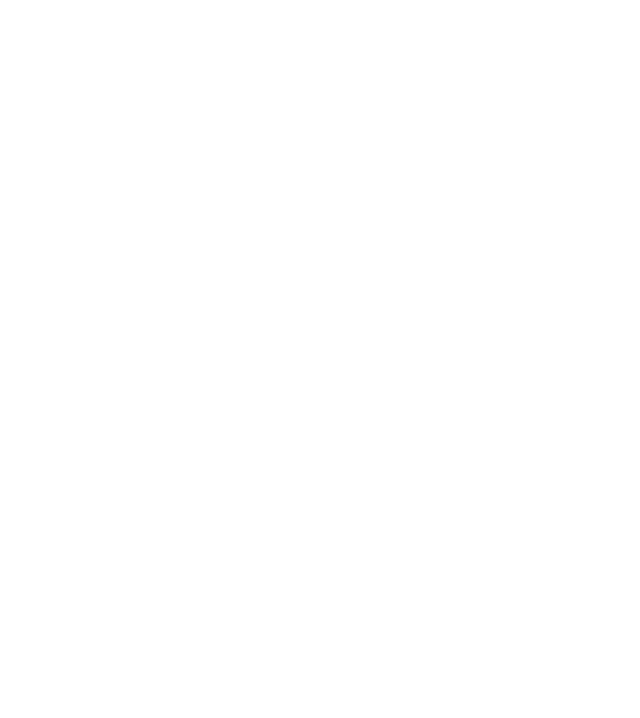
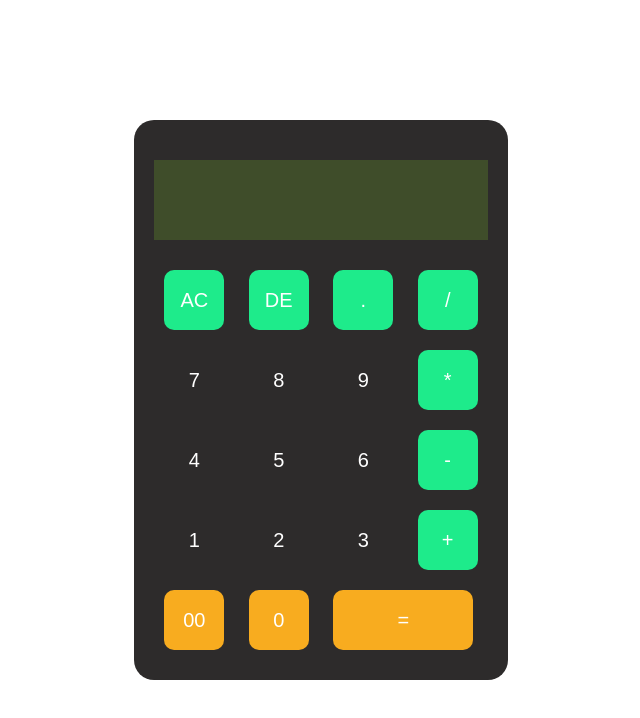
Before and after one commit to acciojob/calculator-surajyadav471, a website: page main.html in a window 1280 px wide. Shown: the whole page, without its empty margins (319-959 px from the left). Drawn offline with Linux system fonts and the light colour scheme.

Commit message:
created a submission

```diff
--- a/main.html
+++ b/main.html
@@ -8,6 +8,54 @@
 
 <body>
 	<!-- the entire body must be written by student -->
+	  <div class="container">
+        <div class="calculator">
+            <form>
+
+                <div class="display">
+                    <input type="text" name="display" id="input">
+                </div>
+                <div>
+
+                    <input type="button" value="AC" onclick="display.value = ' '" class="oprator  mad" id="clr">
+
+                    <input type="button" value="DE" onclick="display.value = display.value.tostring().slice(0 -1)"
+                        class="oprator  mad" id="delete">
+
+                    <input type="button" value="." onclick="display.value += '.' " class="oprator  mad" id="dot">
+                    <input type="button" value="/" onclick="display.value += '/' " class="oprator  mad" id="divide">
+                </div>
+                <div>
+
+                    <input type="button" value="7" onclick="display.value += '7' " class="mad" id="block7">
+                    <input type="button" value="8" onclick="display.value += '8' "  class="mad" id="block8">
+                    <input type="button" value="9" onclick="display.value += '9' "  class="mad" id="block9">
+                    <input type="button" value="*" onclick="display.value += '*' " class="oprator  mad" id="multiply">
+                </div>
+                <div>
+                    <input type="button" value="4" onclick="display.value += '4' "  class="mad" id="block4" >
+                    <input type="button" value="5" onclick="display.value += '5' "  class="mad" id="block5">
+                    <input type="button" value="6" onclick="display.value += '6' "  class="mad"  id="block6">
+                    <input type="button" value="-" onclick="display.value += '-' " class="oprator  mad" id="minus">
+                </div>
+                <div>
+
+                    <input type="button" value="1" onclick="display.value += '1' "  class="mad"  id="block1">
+                    <input type="button" value="2" onclick="display.value += '2' "  class="mad" id="block2">
+                    <input type="button" value="3" onclick="display.value += '3' "  class="mad" id="block3">
+                    <input type="button" value="+" onclick="display.value += '+' " class="oprator mad" id="plus">
+                </div>
+
+                <div>
+
+                    <input type="button" value="00" onclick="display.value += '00' " class="sad mad" id="block00">
+                    <input type="button" value="0" onclick="display.value += '0' " class="sad  mad" id="block0">
+                    <input type="button" value="=" onclick="display.value = eval(display.value)" class="equal sad  mad" id="ans">
+
+                </div>
+            </form>
+        </div>
+    </div>
     <script type="text/javascript" src="./script.js">
 </script>
 
--- a/styles.css
+++ b/styles.css
@@ -1,2 +1,73 @@
 
 /* Your CSS Code here. */
+* {
+    margin: 0;
+    padding: 0;
+    font-family: sans-serif;
+    box-sizing: border-box;
+}
+
+.container {
+    width: 100%;
+    height: 100vh;
+    display: flex;
+    align-items: center;
+    justify-content: center;
+
+}
+
+.calculator {
+    /* background: black; */
+    background: rgb(45, 43, 43);
+    padding: 20px;
+    border-radius: 20px;
+}
+
+.calculator form input {
+    border: 0;
+    outline: 0;
+    width: 60px;
+    height: 60px;
+    border-radius: 10px;
+    box-shadow: -8px -8px 15px rgba(173, 190, 190, 0.1) 5px, 5px, 15px rgba(, 0, 0, 0, 0.2);
+    background: transparent;
+    font-size: 20px;
+    color: white;
+    cursor: pointer;
+    margin: 10px;
+}
+
+form .display {
+    display: flex;
+    justify-content: flex-end;
+    margin: 20px 0;
+    background-color: rgb(63, 77, 42);
+
+}
+
+form .display input {
+    text-align: right;
+    flex: 1;
+    font-size: 45px;
+    box-shadow: white;
+}
+
+form input.equal {
+    width: 140px;
+
+}
+
+form input.oprator {
+
+    background-color: rgb(30, 235, 139);
+}
+
+form input.sad {
+    background-color: rgb(248, 172, 31);
+}
+
+form input.mad:hover {
+    background-color: black;
+}
+Footer
+© 2023 GitHub, Inc.
```
